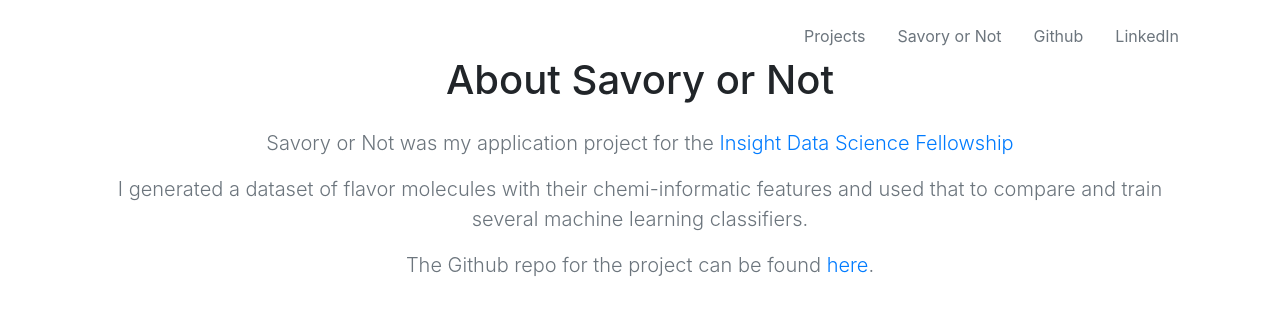
After one commit to trnoriega/car-website, a Django app: template templates/savory/about.html in a window 1280 px wide. The commit adds this page. Shown: the top 315 px of the page. Run offline with Django 3.2, Linux system fonts and the light colour scheme; the template is opened without the code that fills it, so the values that code supplies are empty; some libraries are stand-ins or nearby versions.

Commit message:
Connect new savory app to landing page (includes about page)

```diff
--- a/savory/urls.py
+++ b/savory/urls.py
@@ -6,4 +6,5 @@ app_name = 'savory'
 
 urlpatterns = [
     url(r'^$', views.index, name='index'),
+    url(r'about', views.about, name='about'),
 ]
--- a/savory/views.py
+++ b/savory/views.py
@@ -2,3 +2,6 @@ from django.shortcuts import render
 
 def index(request):
     return render(request, 'savory/index.html')
+
+def about(request):
+    return render(request, 'savory/about.html')
--- a/templates/landing/index.html
+++ b/templates/landing/index.html
@@ -60,7 +60,7 @@
             <img class="card-img-top" height="300" src="{% static "landing/images/wordcloud.png" %}" alt="Car Match">
             <div class="card-body">
               <p class="card-text">
-                <a class="text-dark" href="https://github.com/trnoriega/fema-flavor-classifier">
+                <a class="text-dark" href="{% url 'savory:index' %}">
                     <strong>Savory or Not</strong>
                 </a>
                 <br> Small molecule sensory classifier
--- /dev/null
+++ b/templates/savory/about.html
@@ -0,0 +1,48 @@
+<!doctype html>
+
+{% load static %}
+
+<html lang="en">
+  <head>
+    <meta charset="utf-8">
+    <meta name="viewport" content="width=device-width, initial-scale=1, shrink-to-fit=no">
+
+    <title>CarMatch</title>
+
+    <!-- Bootstrap core CSS -->
+    <link rel="stylesheet" href="https://maxcdn.bootstrapcdn.com/bootstrap/4.0.0/css/bootstrap.min.css" integrity="sha384-Gn5384xqQ1aoWXA+058RXPxPg6fy4IWvTNh0E263XmFcJlSAwiGgFAW/dAiS6JXm" crossorigin="anonymous">
+  </head>
+  <body>
+    <div class="container">
+      <header class="py-3">
+        <ul class="nav justify-content-end">
+          <li class="nav-item">
+              <a class="nav-link text-muted" href="{% url 'landing:index' %}">Projects</a>
+          </li>
+          <li class="nav-item">
+            <a class="nav-link text-muted" href="{% url 'savory:index' %}">Savory or Not</a>
+          </li>
+          <li class="nav-item">
+            <a class="nav-link text-muted" href="https://github.com/trnoriega">Github</a>
+          </li>
+          <li class="nav-item">
+            <a class="nav-link text-muted" href="https://www.linkedin.com/in/thomasnoriega">LinkedIn</a>
+          </li>
+        </ul>
+        <div class="col text-center">
+          <h1>About Savory or Not</h1>
+        </div>
+      </header>
+      <div class="row align-items-start">
+        <div class="col text-center lead text-muted">
+          <p>
+            Savory or Not was my application project for the <a href="https://www.insightdatascience.com/">Insight Data Science Fellowship</a>
+          </p><p>
+            I generated a dataset of flavor molecules with their chemi-informatic features and used that to compare and train several machine learning classifiers.
+          </p><p>The Github repo for the project can be found <a href="https://github.com/trnoriega/fema-flavor-classifier">here</a>.
+          </p>
+        </div>
+      </div>
+    </div>
+  </body>
+</html>
--- a/templates/savory/index.html
+++ b/templates/savory/index.html
@@ -20,7 +20,7 @@
               <a class="nav-link text-muted" href="{% url 'landing:index' %}">Projects</a>
           </li>
           <li class="nav-item">
-            <a class="nav-link text-muted" href="{% url 'classifier:about' %}">About</a>
+            <a class="nav-link text-muted" href="{% url 'savory:about' %}">About</a>
           </li>
           <li class="nav-item">
             <a class="nav-link text-muted" href="https://github.com/trnoriega">Github</a>
```
